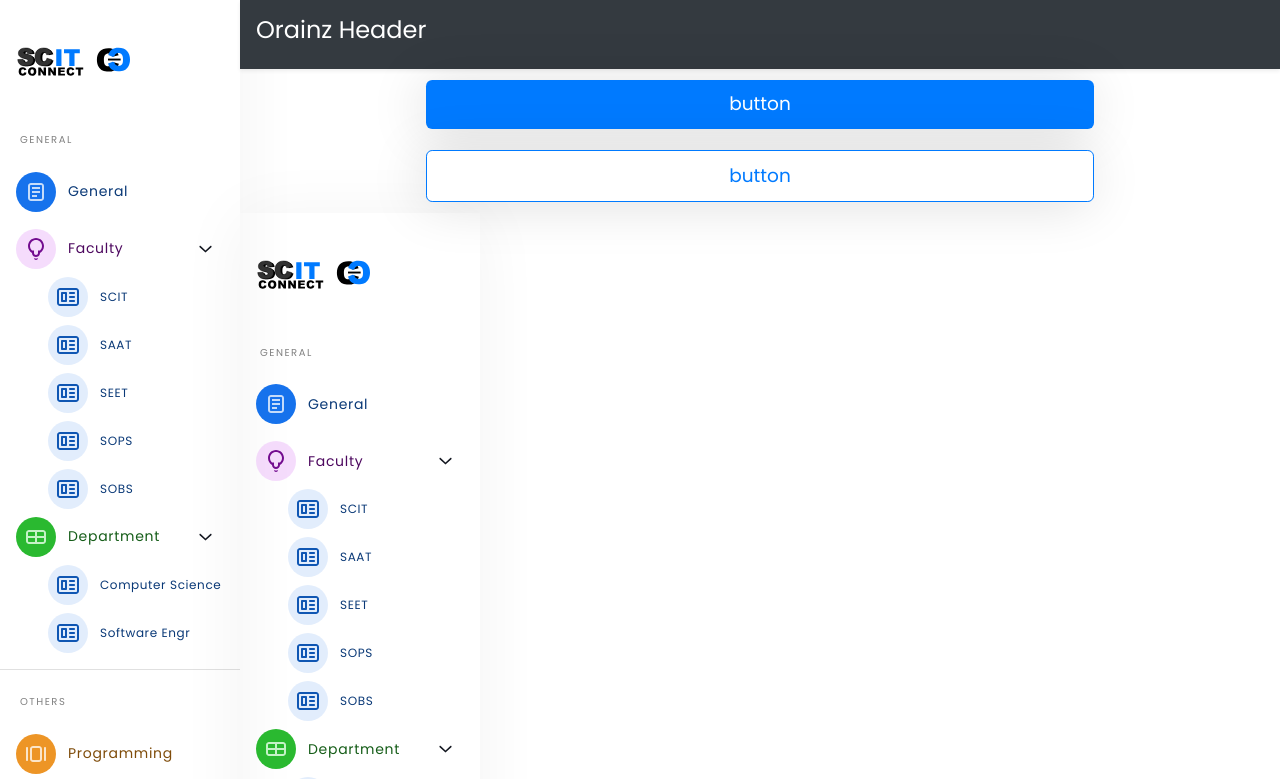
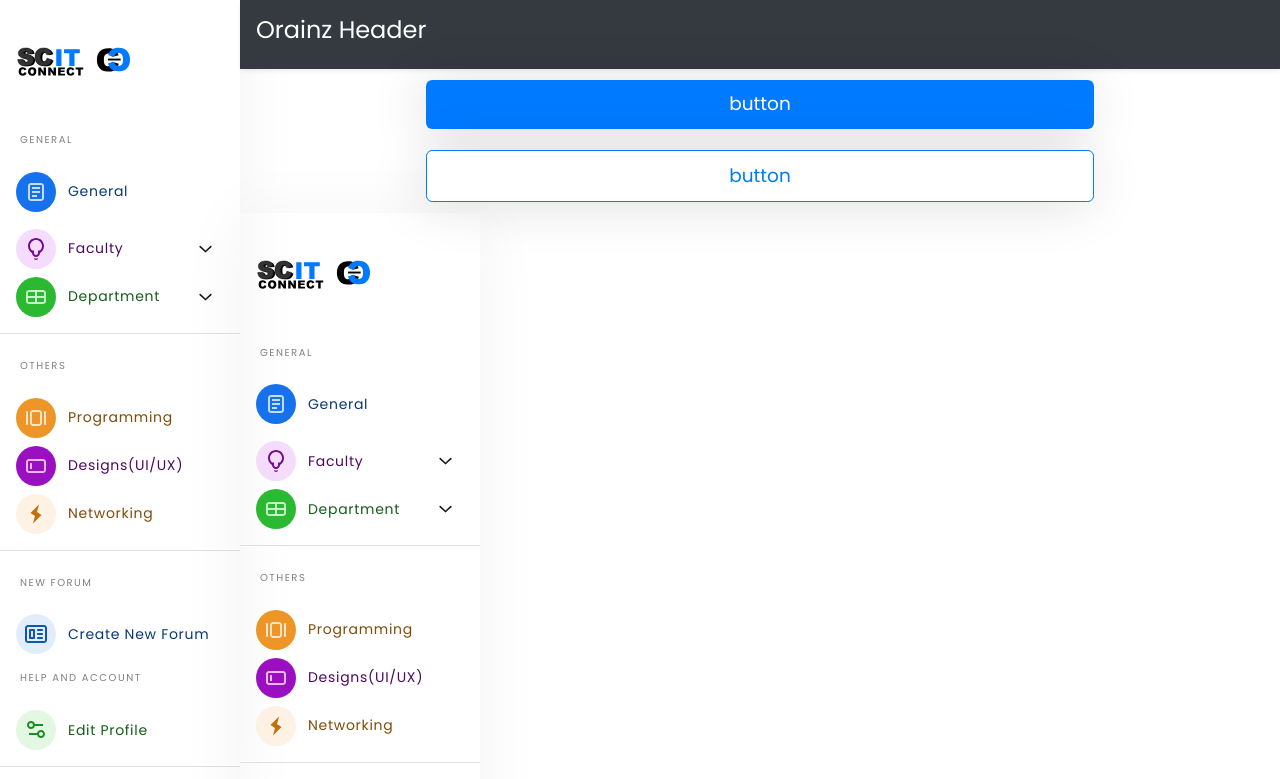
Before and after one commit to nonicalx/scit, a React (Create React App) app: page / in a window 1280 px wide. Shown: the top 779 px of the page. Built offline with nearby package versions, Linux system fonts and the light colour scheme.

Commit message:
feat: add open list functionality

```diff
--- a/src/components/navigator/Navigator.js
+++ b/src/components/navigator/Navigator.js
@@ -1,3 +1,5 @@
+import {useState} from 'react';
+
 import "./navigator.css";
 import logo from "../../assets/images/scitSideLogo.svg";
 import general from "../../assets/images/generalIcon.svg";
@@ -11,6 +13,19 @@ import editProfile from "../../assets/images/editProfileIcon.svg";
 import dropArrow from "../../assets/images/dropArrowIcon.svg";
 
 const Navigator = () => {
+
+    const [opens, setOpens] = useState({
+        faculty: false,
+        dept: false
+    })
+
+    /**
+     * sets opens to open or close a list in the side nav
+     * @param {string} listToOpen
+     */
+    const openUp=(listToOpen)=>{
+        setOpens({...opens, [listToOpen]: !opens[listToOpen]})
+    }
   return (
     <div className="scit-side-nav">
       <div>
@@ -23,14 +38,14 @@ const Navigator = () => {
             <img src={general} alt="general" />
             <p className="scit-main-side-header general-header">General</p>
           </div>
-          <div className="d-flex align-items-center justify-content-between w-100">
+          <div className="d-flex align-items-center justify-content-between w-100" onClick={()=>{openUp('faculty')}}>
               <div className="d-flex align-items-center">
             <img src={faculty} alt="faculty" />
             <p className="scit-main-side-header faculty-header">Faculty</p>
               </div>
-            <img src={dropArrow} alt="drop down" className="mr-3" />
+            <img src={dropArrow} alt="drop down" className={`mr-3 ${!opens.faculty?'close-drop':'open-drop'}`} />
           </div>
-          <ul className="scit-side-mains scit-sub-list">
+          <ul className="scit-side-mains scit-sub-list" style={{display: !opens.faculty?'none':''}}>
             <li className="d-flex align-items-center">
               <img src={navListItem} alt="list item" />
               <p>SCIT</p>
@@ -55,14 +70,14 @@ const Navigator = () => {
         </article>
 
         <article>
-          <div className="d-flex align-items-center justify-content-between w-100">
+          <div className="d-flex align-items-center justify-content-between w-100" onClick={()=>{openUp('dept')}}>
               <div className="d-flex align-items-center">
             <img src={department} alt="department" />
             <p className="scit-main-side-header edit-header">Department</p>
               </div>
-              <img src={dropArrow} alt="drop down" className="mr-3"/>
+              <img src={dropArrow} alt="drop down" className={`mr-3 ${!opens.dept?'close-drop':'open-drop'}`}/>
           </div>
-          <ul className="scit-side-mains scit-sub-list">
+          <ul className="scit-side-mains scit-sub-list" style={{display: !opens.dept?'none':''}}>
             <li className="d-flex align-items-center">
               <img src={navListItem} alt="list item" />
               <p>Computer Science</p>
--- a/src/components/navigator/navigator.css
+++ b/src/components/navigator/navigator.css
@@ -1,5 +1,7 @@
 .scit-side-nav {
   width: 240px;
+  height: 100vh;
+  overflow: auto;
   box-shadow: 0px 4px 63px rgba(0, 0, 0, 0.05);
 }
 
@@ -98,3 +100,11 @@
 .scit-sub-list{
     margin-left: 32px !important;
 }
+.close-drop{
+  transition: all 0.2s;
+}
+
+.open-drop{
+  transform: rotate(-90deg);
+  transition: all 0.2s;
+}
```
